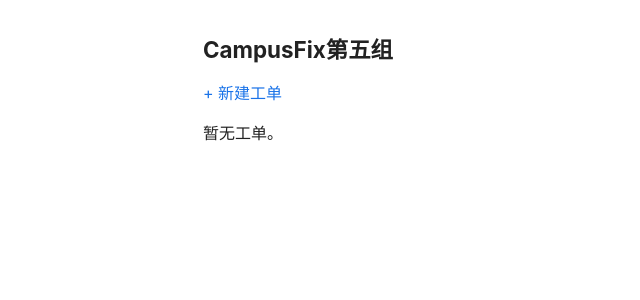
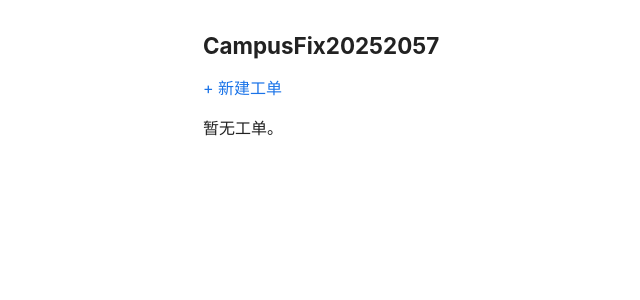
Before and after one commit to linlj191/campusfix-starter, a Flask app: page / in a window 1280 px wide. Shown: the top 300 px of the page, without its empty margins (57-697 px from the left). Run offline with Flask 3, Linux system fonts and the light colour scheme; data that the repository does not hold is empty.

Commit message:
feat: 期末考查-更新首页标题

```diff
--- a/templates/index.html
+++ b/templates/index.html
@@ -14,7 +14,7 @@
   </style>
 </head>
 <body>
-  <h1>CampusFix第五组</h1>
+  <h1>CampusFix20252057</h1>
   <p><a href="{{ url_for('create_ticket') }}">+ 新建工单</a></p>
   {% if tickets %}
     {% for t in tickets %}
```
